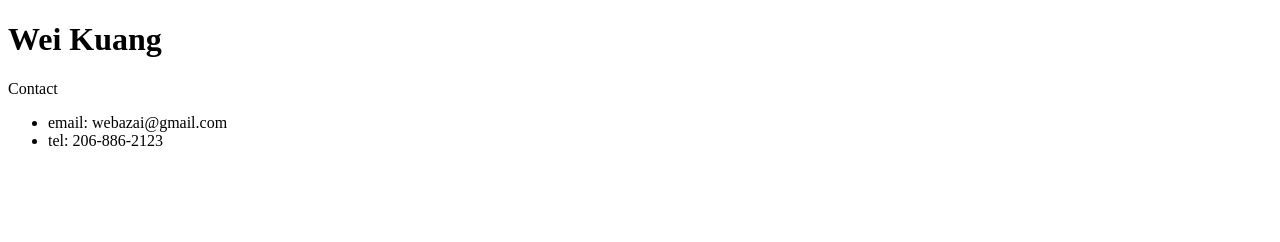
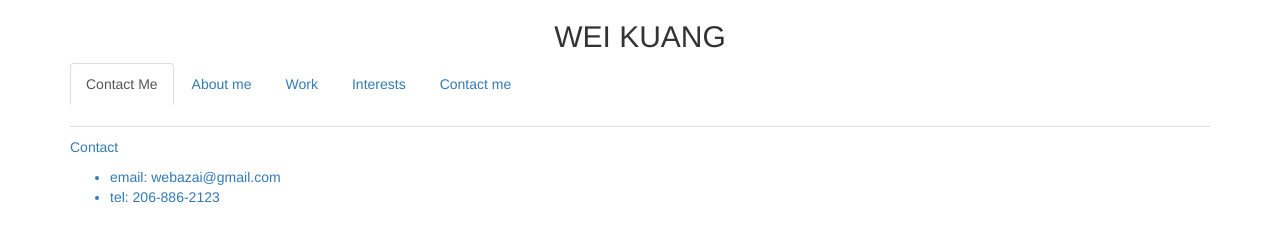
Before and after one commit to kuangwei8/portfolio, a plain HTML site: page contact-me.html in a window 1280 px wide. Drawn offline with Linux system fonts and the light colour scheme.

Commit message:
add divs and tabs

```diff
--- a/contact-me.html
+++ b/contact-me.html
@@ -1,11 +1,26 @@
 <!DOCTYPE html>
 <html>
   <head>
-
+    <link rel="stylesheet" href="css/bootstrap.css" type="text/css">
+    <link rel="stylesheet" href="css/styles.css" type="text/css">
     <title>Contact me</title>
   </head>
+
   <body>
-    <h1>Wei Kuang</h1>
+<div class="container">
+
+    <h2>WEI KUANG</h2>
+
+    <p>
+      <ul class="nav nav-tabs">
+        <li role="presentation" class="active"><a href="#">Contact Me</a></li>
+        <li role="presentation"><a href="index.html">About me</a></li>
+        <li role="presentation"><a href="my-work.html">Work</a></li>
+        <li role="presentation"><a href="interets.html">Interests</a></li>
+        <li role="presentation"><a href="contact-me.html">Contact me<a/></li>
+      </ul>
+    </p>
+
     <p>Contact</p>
     <ul>
       <li>email: webazai@gmail.com</li>
@@ -13,4 +28,5 @@
     </ul>
 
   </body>
+</div>
 </html>
--- a/css/styles.css
+++ b/css/styles.css
@@ -3,5 +3,5 @@ h2 {
 }
 
 img {
-  width:60%
+  width:400px
 }
```
Also changed, not shown: about-me.html (+2 -2 lines), background.html (+15 -1 lines), index.html (+6 -6 lines).
